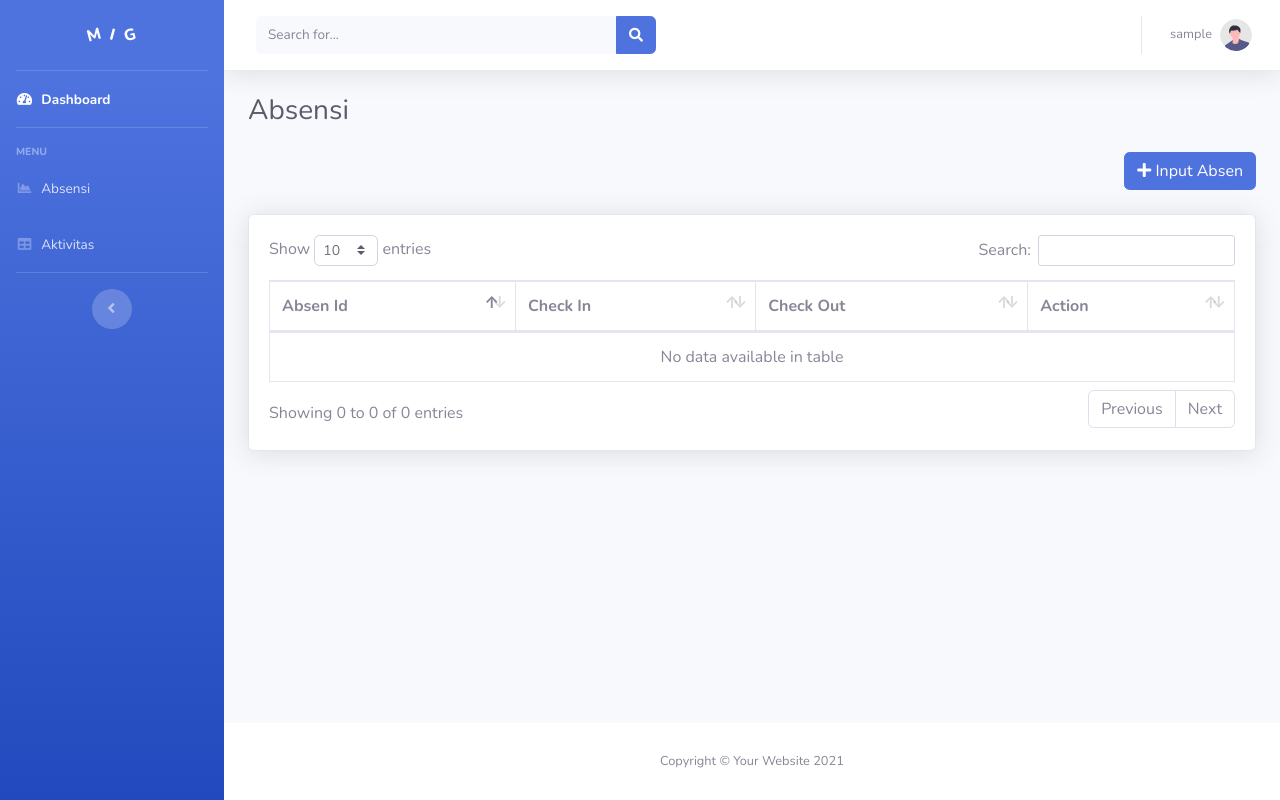
After one commit to patarshn/simple-crud-flask, a Flask app: page /absensi in a window 1280 px wide. The commit adds this page. Run offline with Flask 2, Linux system fonts and the light colour scheme; the visitor is signed in with stand-in values (Sample User, id 1); data that the repository does not hold is empty; parts of the project's set-up code (start-up, migrations or seed data) failed here and were passed over; some libraries are stand-ins or nearby versions.

Commit message:
Create Absensi Module
- View Absen
- Check in Absen
- Check out Absen
- Delete Absen

```diff
--- a/Model.py
+++ b/Model.py
@@ -5,7 +5,7 @@ con = mysql.connector.connect(
   user="root",
   password="",
   database="mig_db",
-  autocommit=True
+  autocommit=True,
 )
 
-cur = con.cursor()
+cur = con.cursor(dictionary=True,buffered= True)
--- a/app.py
+++ b/app.py
@@ -3,10 +3,9 @@ import sqlite3 as sql
 import json
 import AuthMiddleware
 import Model
+import datetime
 app=Flask(__name__)
 app.secret_key='secret'
-
-
 
 
 @app.route("/index")
@@ -21,14 +20,6 @@ def index():
 
 @app.route("/login", methods=['GET','POST'])
 def login():
-    # print(request.method)
-    # username = request.form['username']
-    # password = request.form['password']
-    # sql = f"SELECT * FROM users WHERE username ='{username}' and password = '{password}'"
-    # Model.cur.execute(sql)
-    # res = Model.cur.fetchone()
-
-    # return "post";
     if request.method=='GET':
         return render_template('login.html')
 
@@ -36,30 +27,193 @@ def login():
         try:
             username = request.form['username']
             password = request.form['password']
-            sql = f"SELECT * FROM users where username = '{username}' and password = '{password}'"
+            sql = f"SELECT * FROM users where username = '{username}' and password = '{password}' and deleted_at is NULL"
             Model.cur.execute(sql)
             resRow = Model.cur.fetchone()
             if(resRow is None):
                 flash('Wrong Password or Username','danger')
                 return redirect(url_for('login'))
-            resColumn = Model.cur.column_names
-            resData  = dict(zip(resColumn,resRow))
-            print(resData)
+            # resColumn = Model.cur.column_names
+            # resData  = dict(zip(resColumn,resRow))
+            # print(resData)
             session['is_login'] = True
-            session['users_id'] = resData['users_id']
-            session['username'] = resData['username']
+            session['users_id'] = resRow['users_id']
+            session['username'] = resRow['username']
             return redirect(url_for('index'))
         except Exception as e:
             print(e)
             flash('Server Error','danger')
             return redirect(url_for('login'))
-        return "x"
     return render_template('login.html')
 
 @app.route("/logout")
 def logout():
     session.clear()
     return redirect(url_for('login'))
+
+@app.route("/karyawan",methods=['GET'])
+@AuthMiddleware.login_required
+def karyawan():
+    if request.method=='GET':
+        data = {
+            'page_title' : 'Karyawan',
+        }
+        try:
+            users_id = session['users_id']
+            sql = f"SELECT * FROM users where users_id = '{users_id}' and deleted_at is NULL"
+            Model.cur.execute(sql)
+            resRow = Model.cur.fetchone()
+            # resColumn = Model.cur.column_names
+            # resData  = dict(zip(resColumn,resRow))
+            # print(resData)
+            print(resRow)
+            data['users'] = resRow
+        except Exception as e:
+            print(e)
+        print(data)
+        return render_template('karyawan/index.html',data=data)
+    return render_template('karyawan/index.html')
+
+@app.route("/absensi",methods=['GET'])
+@AuthMiddleware.login_required
+def absensi():
+    data = {
+        'page_title' : 'Absensi',
+    }
+    if request.method=='GET':
+        data = {
+            'page_title' : 'Absensi',
+        }
+        try:
+            users_id = session['users_id']
+            sql = f"SELECT * FROM absensis where user_id = '{users_id}' and deleted_at is NULL"
+            Model.cur.execute(sql)
+            resRow = Model.cur.fetchall()
+            print(resRow)
+            data['absensis'] = resRow
+        except Exception as e:
+            print(e)
+        print(data)
+        return render_template('absensi/index.html',data=data)
+    return render_template('absensi/index.html',data=data)
+
+
+
+@app.route("/absensi/add",methods=['GET','POST'])
+@AuthMiddleware.login_required
+def absensi_add():
+    data = {
+        'page_title' : 'Tambah Absensi',
+    }
+    if request.method=='GET':
+        # try:
+        #     data = {
+        #         'page_title' : 'Tambah Absensi',
+        #     }
+        # except Exception as e:
+        #     print(e)
+        #     flash('Error Access Add Absensi')
+        #     return redirect(url_for('absensi'))
+        # return render_template('absensi/add.html',data=data)
+        return redirect(url_for('absensi'))
+    if request.method=='POST':
+        data = {
+            'page_title' : 'Tambah Absensi',
+        }
+        users_id = session['users_id']
+        try:
+            if(request.form.get('check') is None):
+                pass
+            if(request.form['check'] == 'in'):
+                today = str(datetime.date.today())
+                sql = f"SELECT * FROM absensis where date(check_in) = '{today}' and user_id = '{users_id}' and deleted_at is NULL"
+                print(sql)
+                Model.cur.execute(sql)
+                rowCount = Model.cur.rowcount
+                print(rowCount)
+                if(rowCount > 0):
+                    msg = f"anda sudah check in hari ini";
+                    flash(msg,'danger')
+                    return redirect(url_for('absensi'))
+                check_in = str(datetime.datetime.now())
+                created_at = str(datetime.datetime.now())
+                sql = f"INSERT INTO absensis VALUES(NULL,'{users_id}','{check_in}',NULL,'{created_at}',NULL)"
+                Model.cur.execute(sql)
+                if(Model.cur.rowcount):
+                    msg = f"{Model.cur.rowcount} row inserted";
+                    flash(msg,'success')
+                else:
+                    msg = f"checkin failed";
+                    flash(msg,'danger')
+            if(request.form['check'] == 'out'):
+                check_out = str(datetime.datetime.now())
+                absensi_id = request.form['absensi_id']
+                sql = f"UPDATE absensis SET check_out = '{check_out}' where user_id = '{users_id}' and absensis_id = '{absensi_id}'"
+                Model.cur.execute(sql)
+                if(Model.cur.rowcount):
+                    msg = f"{Model.cur.rowcount} row update";
+                    flash(msg,'success')
+                else:
+                    msg = f"checkout failed";
+                    flash(msg,'danger')
+            return redirect(url_for('absensi'))
+        except Exception as e:
+            print(e)
+            flash('Server Error','danger')
+            return redirect(url_for('absensi'))
+    return redirect(url_for('absensi'))
+
+@app.route("/absensi/delete",methods=['POST'])
+@AuthMiddleware.login_required
+def absensi_delete():
+    data = {
+        'page_title' : 'Delete Absensi',
+    }
+    if request.method=='POST':
+        data = {
+            'page_title' : 'Delete Absensi',
+        }
+        try:
+            absensi_id = request.form['absensi_id']
+            user_id = session['users_id']
+            deleted_at = str(datetime.datetime.now())
+            sql = f"UPDATE absensis SET deleted_at = '{deleted_at}' where absensis_id = '{absensi_id}' and user_id = '{user_id}' and deleted_at is NULL"
+            Model.cur.execute(sql)
+            if(Model.cur.rowcount):
+                msg = f"{Model.cur.rowcount} row deleted";
+                flash(msg,'success')
+            else:
+                msg = f"delete failed";
+                flash(msg,'danger')
+            return redirect(url_for('absensi'))
+        except Exception as e:
+            print(e)
+            flash('Server Error','danger')
+            return redirect(url_for('absensi'))
+
+@app.route("/aktivitas",methods=['GET'])
+@AuthMiddleware.login_required
+def aktivitas():
+    if request.method=='GET':
+        data = {
+            'page_title' : 'Aktivitas',
+        }
+        try:
+            users_id = session['users_id']
+            sql = f"SELECT * FROM aktivitass where user_id = '{users_id}' and deleted_at is NULL"
+            Model.cur.execute(sql)
+            resRow = Model.cur.fetchall()
+            # resColumn = Model.cur.column_names
+            # resRowLen = len(resRow)
+            # resData = [ dict(zip(resColumn,resRow[i])) for i in range(resRowLen) ]
+            # print(resData)
+            print(resRow)
+            data['aktivitass'] = resRow
+        except Exception as e:
+            print(e)
+        print(data)
+        return render_template('aktivitas/index.html',data=data)
+    return render_template('aktivitas/index.html')
 
 
 
--- /dev/null
+++ b/templates/absensi/index.html
@@ -0,0 +1,151 @@
+{% extends 'partials/layout.html' %}
+
+{% block optional_header %}
+<!-- Custom styles for this page -->
+<link href="{{ url_for('static',filename='core/') }}vendor/datatables/dataTables.bootstrap4.min.css" rel="stylesheet">
+{% endblock %}
+
+{% block content %}
+
+
+<div class="row pb-4">
+    <div class="col-12">
+        <form action="{{ url_for('absensi_add') }}" method="POST">
+            <input type="hidden" name="check" value="in">
+            <button type="submit" class="btn btn-primary float-right"><i class="fa fa-plus"></i> Input Absen</button>
+        </form>
+    </div>
+</div>
+
+<!-- DataTales Example -->
+<div class="card shadow mb-4">
+    <!-- <div class="card-header py-3">
+        <h6 class="m-0 font-weight-bold text-primary">DataTables Example</h6>
+    </div> -->
+    <div class="card-body">
+        <div class="table-responsive">
+            <table class="table table-bordered" id="dataTable" width="100%" cellspacing="0">
+                <thead>
+                    <tr>
+                        <th>Absen Id</th>
+                        <th>Check In</th>
+                        <th>Check Out</th>
+                        <th>Action</th>
+                    </tr>
+                </thead>
+                <tbody>
+                    {% for absensi in data.absensis %}
+                    <tr>
+                        <td>{{ absensi.absensis_id }}</td>
+                        <td>{{ absensi.check_in }}</td>
+                        <td>
+                            {% if absensi.check_out is none %}
+                                <div class="px-1">
+                                    <button class="btn btn-success" data-toggle="modal" data-target="#checkoutModal"
+                                    data-id="{{ absensi.absensis_id }}"><i class="fa fa-edit"></i> Checkout</button>
+                                </div>
+                            {% else %}
+                                {{ absensi.check_out }}
+                            {% endif %}
+                        </td>
+                        <td>
+                            <div class="d-flex">
+                                <div class="px-1">
+                                    <button class="btn btn-danger" data-toggle="modal" data-target="#deleteModal"
+                                        data-id="{{ absensi.absensis_id }}"><i class="fa fa-trash"></i></button>
+                                </div>
+                            </div>
+                        </td>
+                    </tr>
+                    {% endfor %}
+                </tbody>
+            </table>
+        </div>
+    </div>
+</div>
+
+
+<!-- Modal -->
+<div class="modal fade" id="deleteModal" tabindex="-1" role="dialog" aria-labelledby="deleteModalLabel"
+    aria-hidden="true">
+    <div class="modal-dialog" role="document">
+        <div class="modal-content">
+            <div class="modal-header">
+                <h5 class="modal-title" id="deleteModalLabel">Modal Delete</h5>
+                <button type="button" class="close" data-dismiss="modal" aria-label="Close">
+                    <span aria-hidden="true">&times;</span>
+                </button>
+            </div>
+            <div class="modal-body">
+                Delete data with id : <span id="delete-text-id"></span>
+                <form action="{{ url_for('absensi_delete') }}" method="POST">
+                    <input type="hidden" name="absensi_id" id="delete_id">
+                    <input type="submit" class="btn btn-danger float-right" value="Delete">
+                </form>
+            </div>
+        </div>
+    </div>
+</div>
+
+<div class="modal fade" id="checkoutModal" tabindex="-1" role="dialog" aria-labelledby="checkoutModalLabel"
+    aria-hidden="true">
+    <div class="modal-dialog" role="document">
+        <div class="modal-content">
+            <div class="modal-header">
+                <h5 class="modal-title" id="checkoutModalLabel">Modal Checkout</h5>
+                <button type="button" class="close" data-dismiss="modal" aria-label="Close">
+                    <span aria-hidden="true">&times;</span>
+                </button>
+            </div>
+            <div class="modal-body">
+                Delete data with id : <span id="checkout-text-id"></span>
+                <form action="{{ url_for('absensi_add') }}" method="POST">
+                    <input type="hidden" name="absensi_id" id="checkout_id">
+                    <input type="hidden" name="check" value="out">
+                    <input type="submit" class="btn btn-success float-right" value="Checkout">
+                </form>
+            </div>
+        </div>
+    </div>
+</div>
+
+
+{% endblock %}
+
+{% block optional_footer %}
+
+<!-- Page level plugins -->
+<script src="{{ url_for('static',filename='core/') }}vendor/datatables/jquery.dataTables.min.js"></script>
+<script src="{{ url_for('static',filename='core/') }}vendor/datatables/dataTables.bootstrap4.min.js"></script>
+
+<!-- Page level custom scripts -->
+<script src="{{ url_for('static',filename='core/') }}js/demo/datatables-demo.js"></script>
+
+<script>
+    $('#deleteModal').on('show.bs.modal', function (event) {
+        var button = $(event.relatedTarget) // Button that triggered the modal
+        var absensi_id = button.data('id') // Extract info from data-* attributes
+        // If necessary, you could initiate an AJAX request here (and then do the updating in a callback).
+        // Update the modal's content. We'll use jQuery here, but you could use a data binding library or other methods instead.
+        // var modal = $(this)
+        // modal.find('.modal-title').text('New message to ' + recipient)
+        // modal.find('.modal-body input').val(recipient)
+        $('#delete-text-id').html(absensi_id)
+        $('#delete_id').val(absensi_id)
+    })
+
+    $('#checkoutModal').on('show.bs.modal', function (event) {
+        var button = $(event.relatedTarget) // Button that triggered the modal
+        var absensi_id = button.data('id') // Extract info from data-* attributes
+        // If necessary, you could initiate an AJAX request here (and then do the updating in a callback).
+        // Update the modal's content. We'll use jQuery here, but you could use a data binding library or other methods instead.
+        // var modal = $(this)
+        // modal.find('.modal-title').text('New message to ' + recipient)
+        // modal.find('.modal-body input').val(recipient)
+        $('#checkout-text-id').html(absensi_id)
+        $('#checkout_id').val(absensi_id)
+    })
+</script>
+
+
+{% endblock %}
--- a/templates/partials/layout.html
+++ b/templates/partials/layout.html
@@ -19,7 +19,7 @@
 
     <!-- Custom styles for this template-->
     <link href="{{ url_for('static',filename='core/') }}css/sb-admin-2.min.css" rel="stylesheet">
-
+    {% block optional_header %} {% endblock %}
 </head>
 
 <body id="page-top">
@@ -48,7 +48,7 @@
 
             <!-- Nav Item - Dashboard -->
             <li class="nav-item active">
-                <a class="nav-link" href="index.html">
+                <a class="nav-link" href="{{url_for('index')}}">
                     <i class="fas fa-fw fa-tachometer-alt"></i>
                     <span>Dashboard</span></a>
             </li>
@@ -62,22 +62,22 @@
             </div>
 
             <!-- Nav Item - Charts -->
-            <li class="nav-item">
-                <a class="nav-link" href="charts.html">
+            <!-- <li class="nav-item">
+                <a class="nav-link" href="{{url_for('karyawan')}}">
                     <i class="fas fa-fw fa-chart-area"></i>
                     <span>Karyawan</span></a>
-            </li>
+            </li> -->
 
             <!-- Nav Item - Charts -->
             <li class="nav-item">
-                <a class="nav-link" href="charts.html">
+                <a class="nav-link" href="{{url_for('absensi')}}">
                     <i class="fas fa-fw fa-chart-area"></i>
                     <span>Absensi</span></a>
             </li>
 
             <!-- Nav Item - Tables -->
             <li class="nav-item">
-                <a class="nav-link" href="tables.html">
+                <a class="nav-link" href="{{url_for('aktivitas')}}">
                     <i class="fas fa-fw fa-table"></i>
                     <span>Aktivitas</span></a>
             </li>
@@ -161,13 +161,9 @@
                             <!-- Dropdown - User Information -->
                             <div class="dropdown-menu dropdown-menu-right shadow animated--grow-in"
                                 aria-labelledby="userDropdown">
-                                <a class="dropdown-item" href="#">
+                                <a class="dropdown-item" href="{{url_for('karyawan')}}">
                                     <i class="fas fa-user fa-sm fa-fw mr-2 text-gray-400"></i>
                                     Profile
-                                </a>
-                                <a class="dropdown-item" href="#">
-                                    <i class="fas fa-cogs fa-sm fa-fw mr-2 text-gray-400"></i>
-                                    Settings
                                 </a>
                                 <div class="dropdown-divider"></div>
                                 <a class="dropdown-item" href="#" data-toggle="modal" data-target="#logoutModal">
@@ -189,6 +185,13 @@
                     <div class="d-sm-flex align-items-center justify-content-between mb-4">
                         <h1 class="h3 mb-0 text-gray-800">{{ data.page_title or 'page_title'}}</h1>
                     </div>
+                    {% with messages=get_flashed_messages(with_categories=true) %}
+                        {% if messages %}
+                            {% for category,message in messages %}
+                                <div class='alert alert-{{category}}'>{{message}}</div>
+                            {% endfor %}
+                        {% endif %}
+                    {% endwith %}
 
                     {% block content %} {% endblock %}
 
@@ -249,13 +252,8 @@
     <!-- Custom scripts for all pages-->
     <script src="{{ url_for('static',filename='core/') }}js/sb-admin-2.min.js"></script>
 
-    <!-- Page level plugins -->
-    <script src="{{ url_for('static',filename='core/') }}vendor/chart.js/Chart.min.js"></script>
 
-    <!-- Page level custom scripts -->
-    <script src="{{ url_for('static',filename='core/') }}js/demo/chart-area-demo.js"></script>
-    <script src="{{ url_for('static',filename='core/') }}js/demo/chart-pie-demo.js"></script>
-
+    {% block optional_footer %} {% endblock %}
 </body>
 
 </html>
```
Also changed, not shown: templates/aktivitas/index.html (added, +50 -0 lines), templates/index.html (+12 -0 lines), templates/karyawan/index.html (added, +43 -0 lines), templates/absensi/add.html (added).
